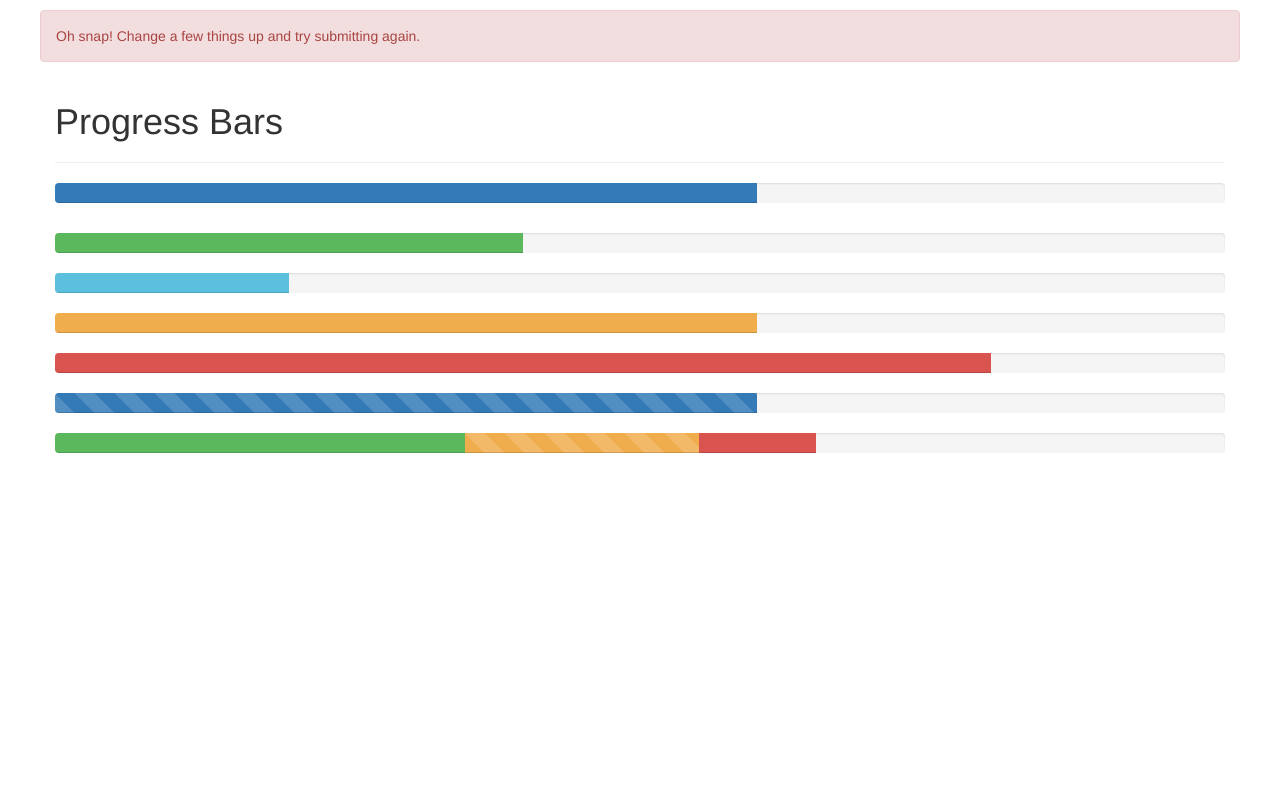
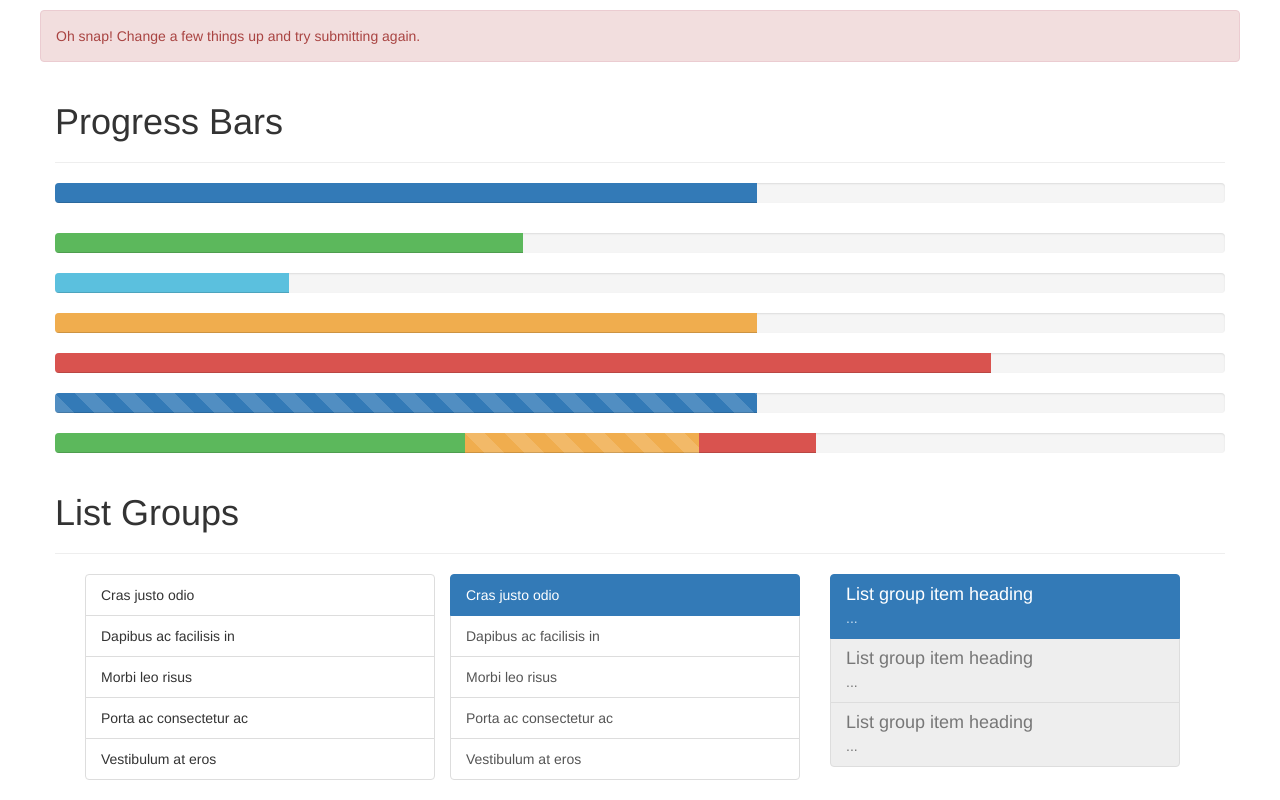
Before and after one commit to shazilh/sprint4-ejercicio-R-plica-Bootstrap, a plain HTML site: page index.html in a window 1280 px wide. Shown: the part 3237-4037 px from the top of the page. Before the commit the page ends 3710 px from the top, so only its background shows below. Drawn offline with nearby package versions, Linux system fonts and the light colour scheme.

Commit message:
desarrollo hasta List Groups

```diff
--- a/index.html
+++ b/index.html
@@ -483,7 +483,7 @@
         </section>
           <!--codigo de la seccion Progress Bars-->
           <section class="container">
-           <div class="row">
+            <div class="row">
                <h1>Progress Bars</h1>
                <div><hr class="anchoLinea"></div>
                        <div class="progress espacioAbajo">
@@ -529,6 +529,50 @@
               </div>
           </section>
           <!--codigo de la seccion List Groups-->
+          <section class="container">
+               <div class="row">
+                   <h1>List Groups</h1>
+                   <div><hr class="anchoLinea"></div>
+               </div>
+               <div class="container">
+                   <div class="row col-md-4">
+                       <ul class="list-group">
+                          <li class="list-group-item">Cras justo odio</li>
+                          <li class="list-group-item">Dapibus ac facilisis in</li>
+                          <li class="list-group-item">Morbi leo risus</li>
+                          <li class="list-group-item">Porta ac consectetur ac</li>
+                          <li class="list-group-item">Vestibulum at eros</li>
+                        </ul>
+                   </div>
+                    <div class="container col-md-4">
+                       <div class="list-group">
+                          <a href="#" class="list-group-item active">
+                            Cras justo odio
+                          </a>
+                          <a href="#" class="list-group-item">Dapibus ac facilisis in</a>
+                          <a href="#" class="list-group-item">Morbi leo risus</a>
+                          <a href="#" class="list-group-item">Porta ac consectetur ac</a>
+                          <a href="#" class="list-group-item">Vestibulum at eros</a>
+                       </div>
+                   </div>
+                    <div class="container col-md-4">
+                           <div class="list-group">
+                              <a href="#" class="list-group-item active">
+                                <h4 class="list-group-item-heading">List group item heading</h4>
+                                <p class="list-group-item-text">...</p>
+                              </a>
+                              <a href="#" class="list-group-item disabled">
+                                <h4 class="list-group-item-heading">List group item heading</h4>
+                                <p class="list-group-item-text">...</p>
+                              </a>
+                              <a href="#" class="list-group-item disabled">
+                                <h4 class="list-group-item-heading">List group item heading</h4>
+                                <p class="list-group-item-text">...</p>
+                              </a>
+                            </div>
+                      </div>
+                  </div>
+          </section>
 
 
 
```
